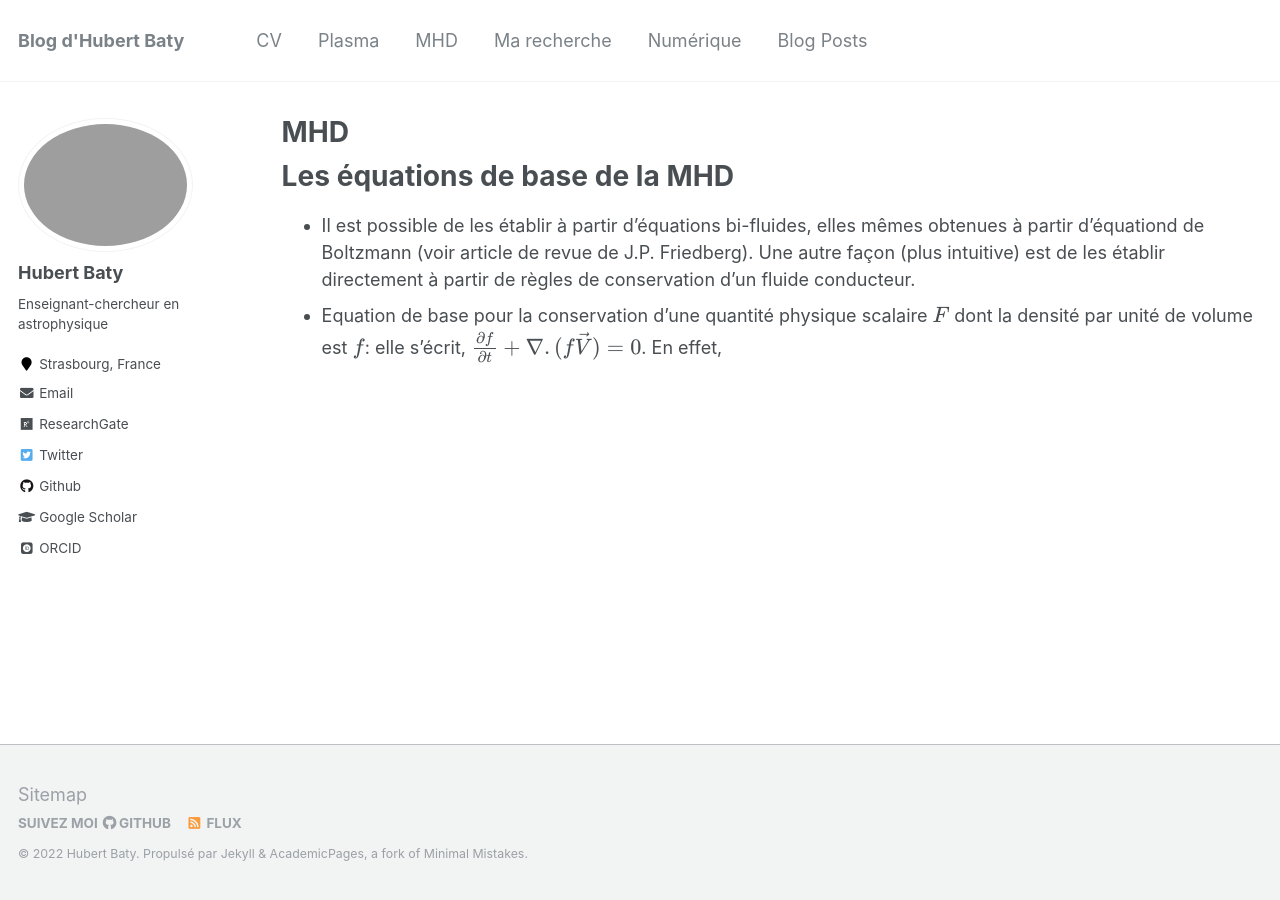
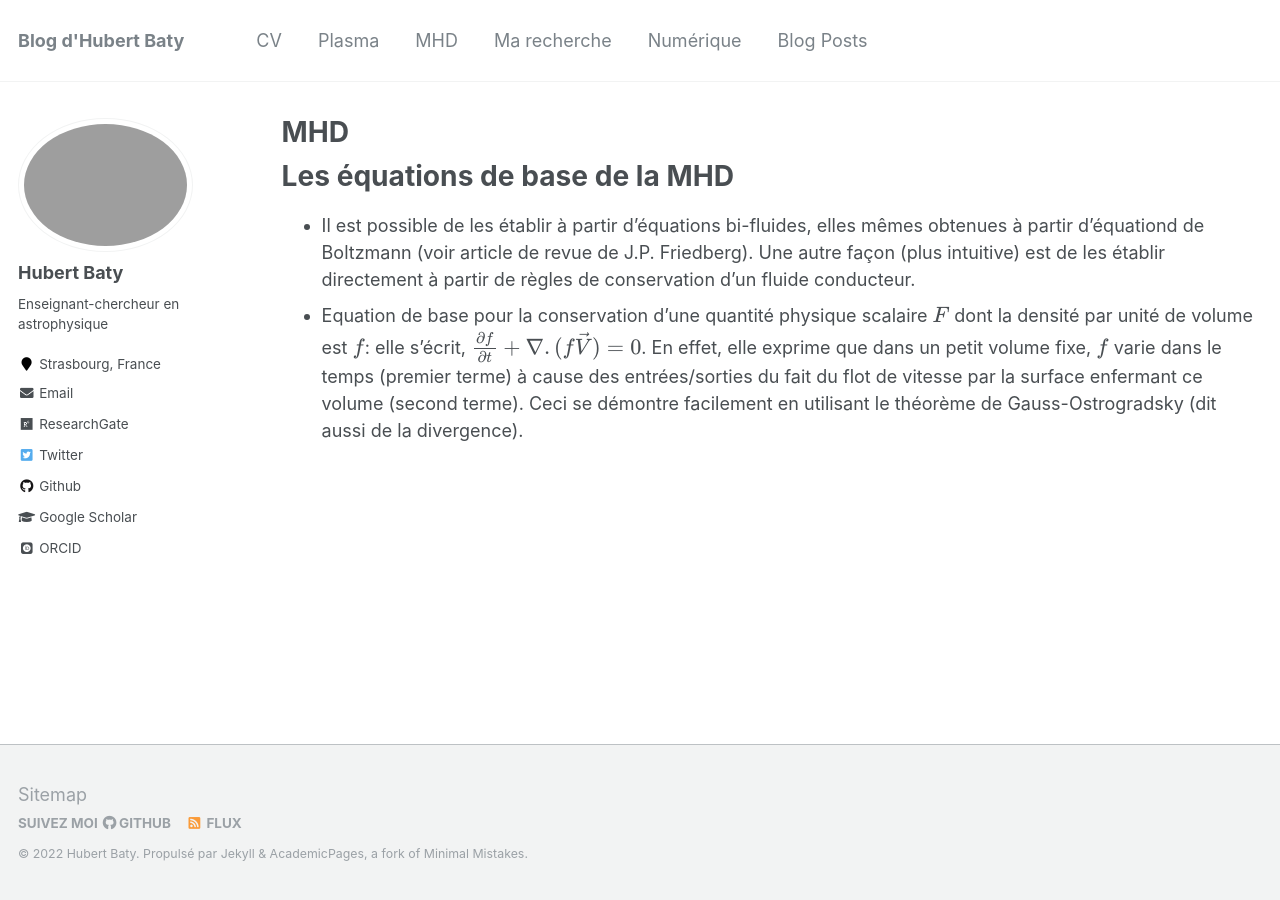
Before and after one commit to hubertbaty/hubertbaty.github.io, a Jekyll site: the page built from _pages/MHD.md, in a window 1280 px wide. Built offline with Jekyll 4.4.1, drawn with Linux system fonts in a browser that asks for light colours; some web fonts are replaced; formulas are drawn with MathJax 3.

Commit message:
Update MHD.md

```diff
--- a/_pages/MHD.md
+++ b/_pages/MHD.md
@@ -12,4 +12,4 @@ redirect_from:
 Les équations de base de la MHD
 ======
 * Il est possible de les établir à partir d'équations bi-fluides, elles mêmes obtenues à partir d'équationd de Boltzmann (voir article de revue de J.P. Friedberg). Une autre façon (plus intuitive) est de les établir directement à partir de règles de conservation d'un fluide conducteur.
-* Equation de base pour la conservation d'une quantité physique scalaire $F$ dont la densité par unité de volume est $f$: elle s'écrit, $\frac {\partial f} {\partial t} + \nabla . (f \vec V) =0$. En effet,
+* Equation de base pour la conservation d'une quantité physique scalaire $F$ dont la densité par unité de volume est $f$: elle s'écrit, $\frac {\partial f} {\partial t} + \nabla . (f \vec V) =0$. En effet, elle exprime que dans un petit volume fixe, $f$ varie dans le temps (premier terme) à cause des entrées/sorties du fait du flot de vitesse par la surface enfermant ce volume (second terme). Ceci se démontre facilement en utilisant le théorème de Gauss-Ostrogradsky (dit aussi de la divergence).
```
